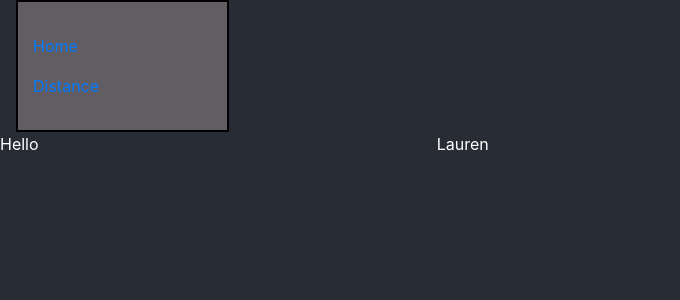
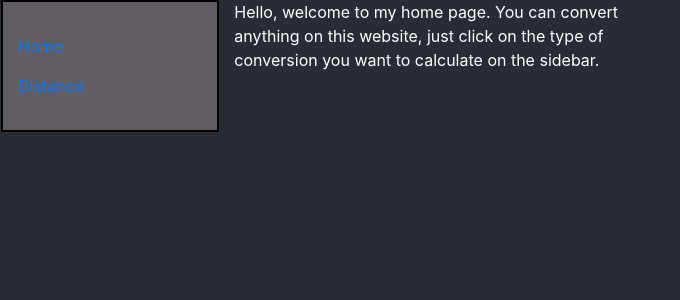
Before and after one commit to LNoeltner1/the_everything_calculator, a React (Create React App) app in the folder client/: page / in a window 1280 px wide. Shown: the top 300 px of the page, without its empty margins (0-680 px from the left). Built offline with nearby package versions, Linux system fonts and the light colour scheme.

Commit message:
cleaned up home page code, will develop it further later down the line

```diff
--- a/client/src/pages/Home.jsx
+++ b/client/src/pages/Home.jsx
@@ -1,19 +1,20 @@
 import React, { Component } from 'react';
 import TypeMenu from '../components/TypeMenu';
 import { Link } from "react-router-dom";
+import "../App.css";
 
 class Home extends Component {
     render() {
         return (
-            <div className="homeContainer">
+            <div className="row homeContainer">
                 <TypeMenu />
-                <div className="row homePage">
-                        <div className="col-4">
-                            Hello
-                        </div>
-                        <div className="col-8">Lauren</div>
 
+                <div className="col-4">
+                    Hello, welcome to my home page. You can convert anything on
+                    this website, just click on the type of conversion you want
+                    to calculate on the sidebar.
                 </div>
+
             </div>
         );
     }
```
